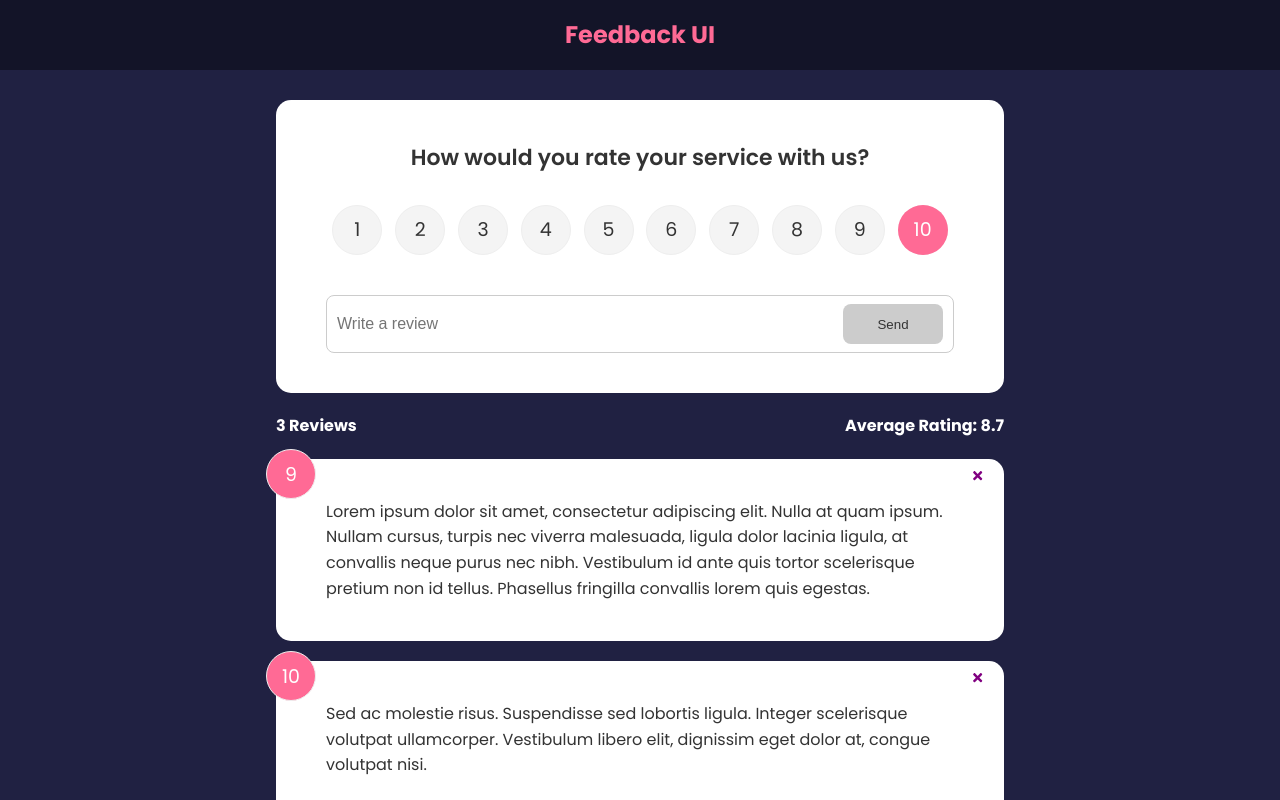
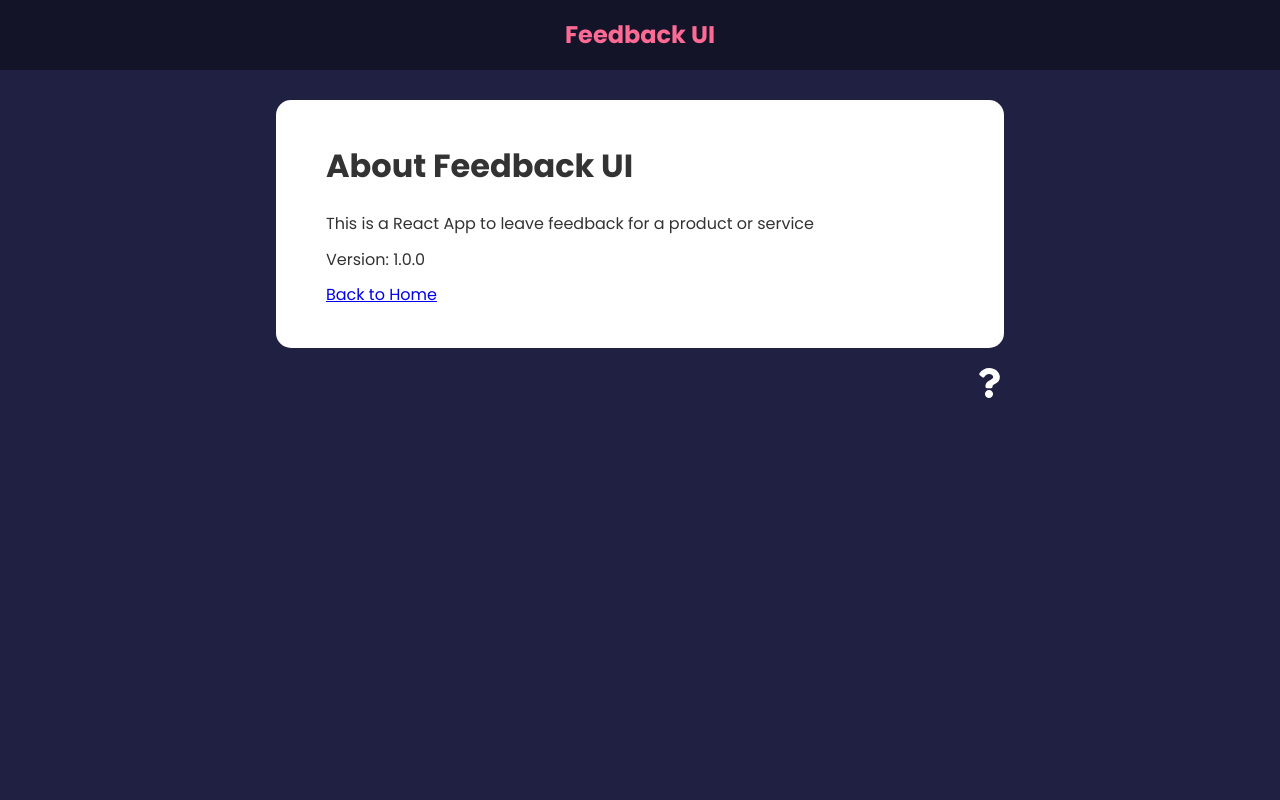
Before and after one commit to 247trend/Feedback-App, a React (Create React App) app: page /about in a window 1280 px wide. Shown: the top 800 px of the page. Built offline with nearby package versions, Linux system fonts and the light colour scheme.

Commit message:
add about page to test out ReactRouterV6

```diff
--- a/package.json
+++ b/package.json
@@ -10,6 +10,7 @@
     "react": "^18.2.0",
     "react-dom": "^18.2.0",
     "react-icons": "^4.4.0",
+    "react-router-dom": "^6.3.0",
     "react-scripts": "5.0.1",
     "uuid": "^8.3.2",
     "web-vitals": "^2.1.4"
--- a/src/App.js
+++ b/src/App.js
@@ -1,11 +1,13 @@
 import { v4 as uuidv4 } from "uuid"
 import { useState } from "react"
+import { BrowserRouter as Router, Route, Routes } from "react-router-dom"
 import Header from "./components/Header"
 import FeedbackList from "./components/FeedbackList"
 import FeedbackData from "./data/FeedbackData"
-import Card from "./components/shared/Card"
 import FeedbackStats from "./components/FeedbackStats"
 import FeedbackForm from "./components/FeedbackForm"
+import AboutPage from "./pages/AboutPage"
+import AboutIconLink from "./components/AboutIconLink"
 
 const App = () => {
   const [feedback, setFeedback] = useState(FeedbackData)
@@ -18,17 +20,30 @@ const App = () => {
 
   const addFeedback = (newFeedback) => {
     newFeedback.id = uuidv4()
-    setFeedback([newFeedback, ...feedback]);
+    setFeedback([newFeedback, ...feedback])
   }
 
   return (
     <>
-      <Header />
-      <div className="container">
-        <FeedbackForm onAdd={addFeedback}/>
-        <FeedbackStats feedback={feedback} />
-        <FeedbackList feedback={feedback} onDelete={deleteFeedback} />
-      </div>
+      <Router>
+        <Header />
+        <div className="container">
+          <Routes>
+            <Route
+              path="/"
+              element={
+                <>
+                  <FeedbackForm onAdd={addFeedback} />
+                  <FeedbackStats feedback={feedback} />
+                  <FeedbackList feedback={feedback} onDelete={deleteFeedback} />
+                </>
+              }
+            ></Route>
+            <Route path="/about" element={<AboutPage />} />
+          </Routes>
+          <AboutIconLink />
+        </div>
+      </Router>
     </>
   )
 }
--- /dev/null
+++ b/src/components/AboutIconLink.jsx
@@ -0,0 +1,14 @@
+import { FaQuestion } from "react-icons/fa"
+import { Link } from "react-router-dom"
+
+const AboutIconLink = () => {
+  return (
+    <div className="about-link">
+      <Link to="./about">
+        <FaQuestion size={30} />
+      </Link>
+    </div>
+  )
+}
+
+export default AboutIconLink
--- /dev/null
+++ b/src/pages/AboutPage.jsx
@@ -0,0 +1,20 @@
+import Card from "../components/shared/Card"
+import { Link } from "react-router-dom"
+
+const AboutPage = () => {
+  return (
+    <Card>
+      <div className="about">
+        <h1>About Feedback UI</h1>
+        <p>This is a React App to leave feedback for a product or service</p>
+        <p>Version: 1.0.0</p>
+      </div>
+
+      <p>
+        <Link to="/">Back to Home</Link>
+      </p>
+    </Card>
+  )
+}
+
+export default AboutPage
```
Also changed, not shown: 1 other file (tests, documents, lock files or other folders).
